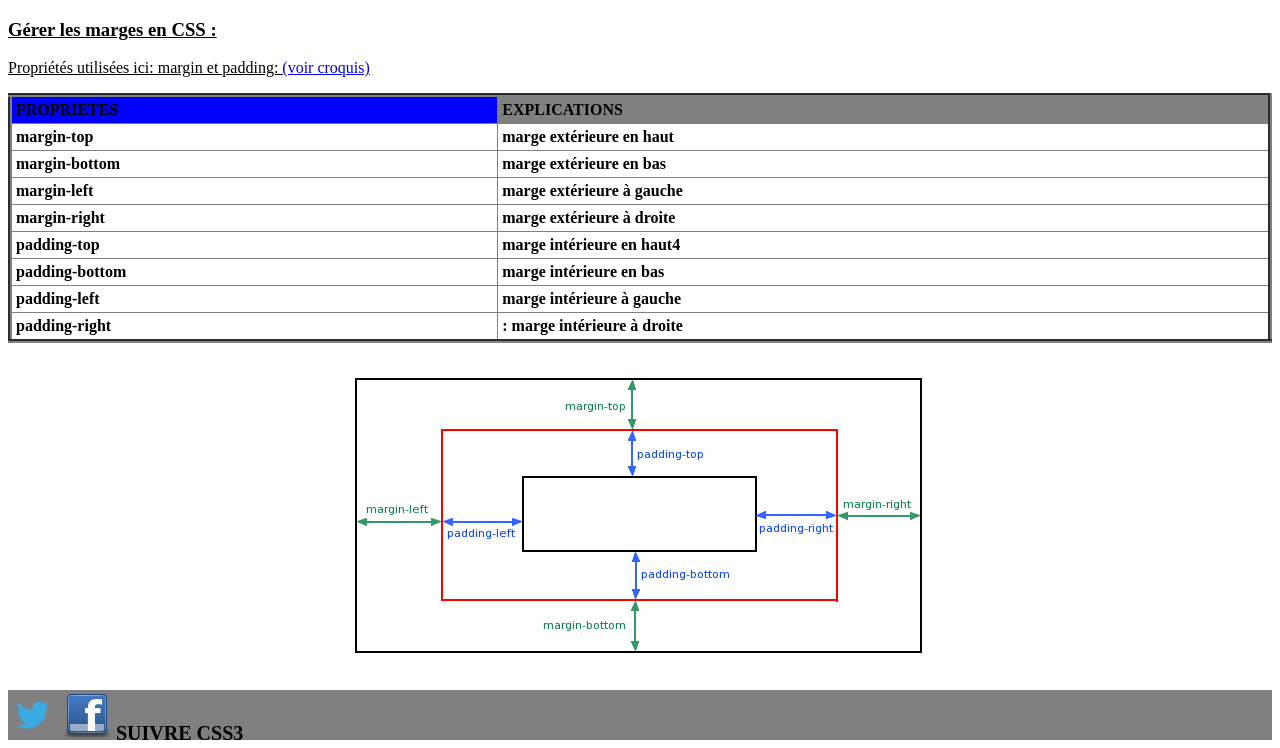
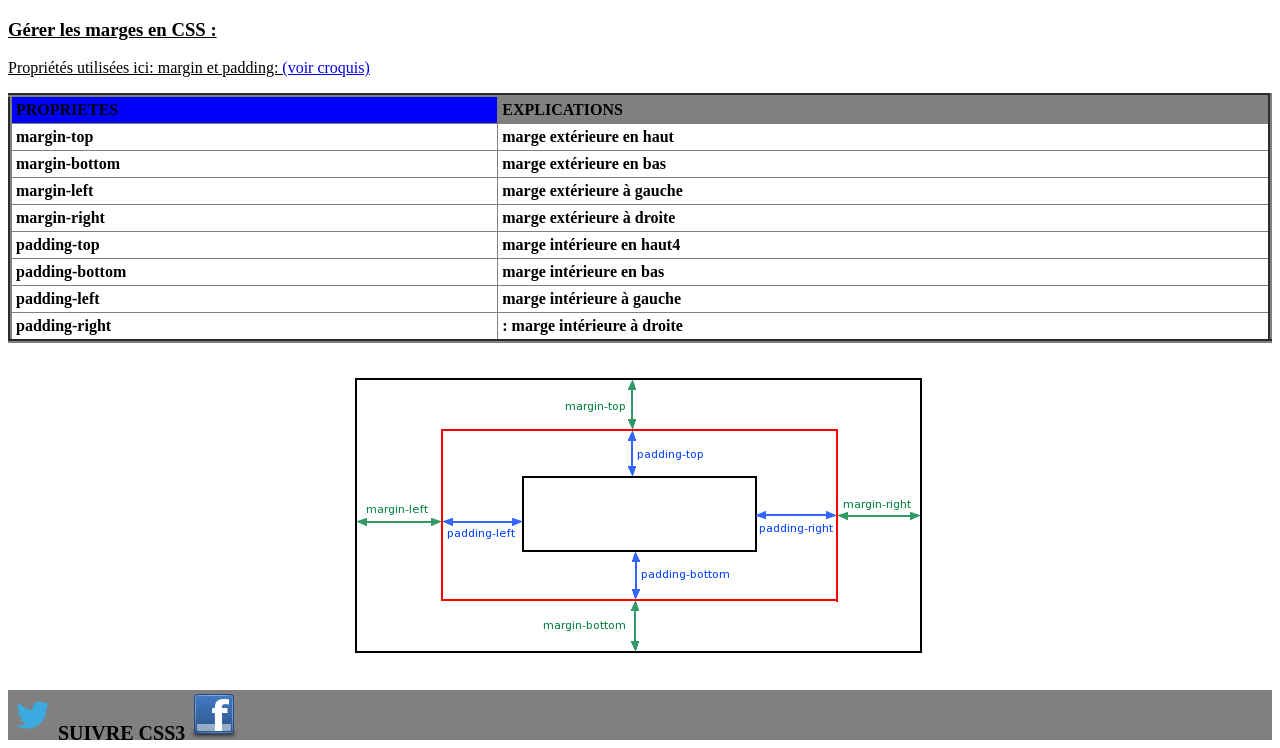
Before and after one commit to zitoun73/cheatcss, a plain HTML site: page index.html in a window 1280 px wide. Shown: the part 536-1284 px from the top of the page. Drawn offline with Linux system fonts and the light colour scheme.

Commit message:
changement place suivre css,police

```diff
--- a/index.html
+++ b/index.html
@@ -56,17 +56,17 @@
 </TR>
 </TABLE>
 
-<h4><img src="margin-padding.png"></h4><!--croquis--->
+<h4><img src="margin-padding.png" alt="croquis margin"></h4><!--croquis--->
 
 </header>
 <!---footer------------->
     <footer>
       <p>
 <a href="https://twitter.com/css3_0">
-<img src="512-first_image-50x50.png" alt="logo twitter"></a><!--lien vers----->
+<img src="512-first_image-50x50.png" alt="logo twitter"></a><strong>SUIVRE CSS3</strong><!--lien vers----->
 <a href="https://www.facebook.com/CSS3.OFFICIAL/?ref=ts&fref=ts">
 <img src="logo_facebook.png" alt="logo facebook"></a>
- <strong>SUIVRE CSS3</strong>
+
  </p>
 
 
```
